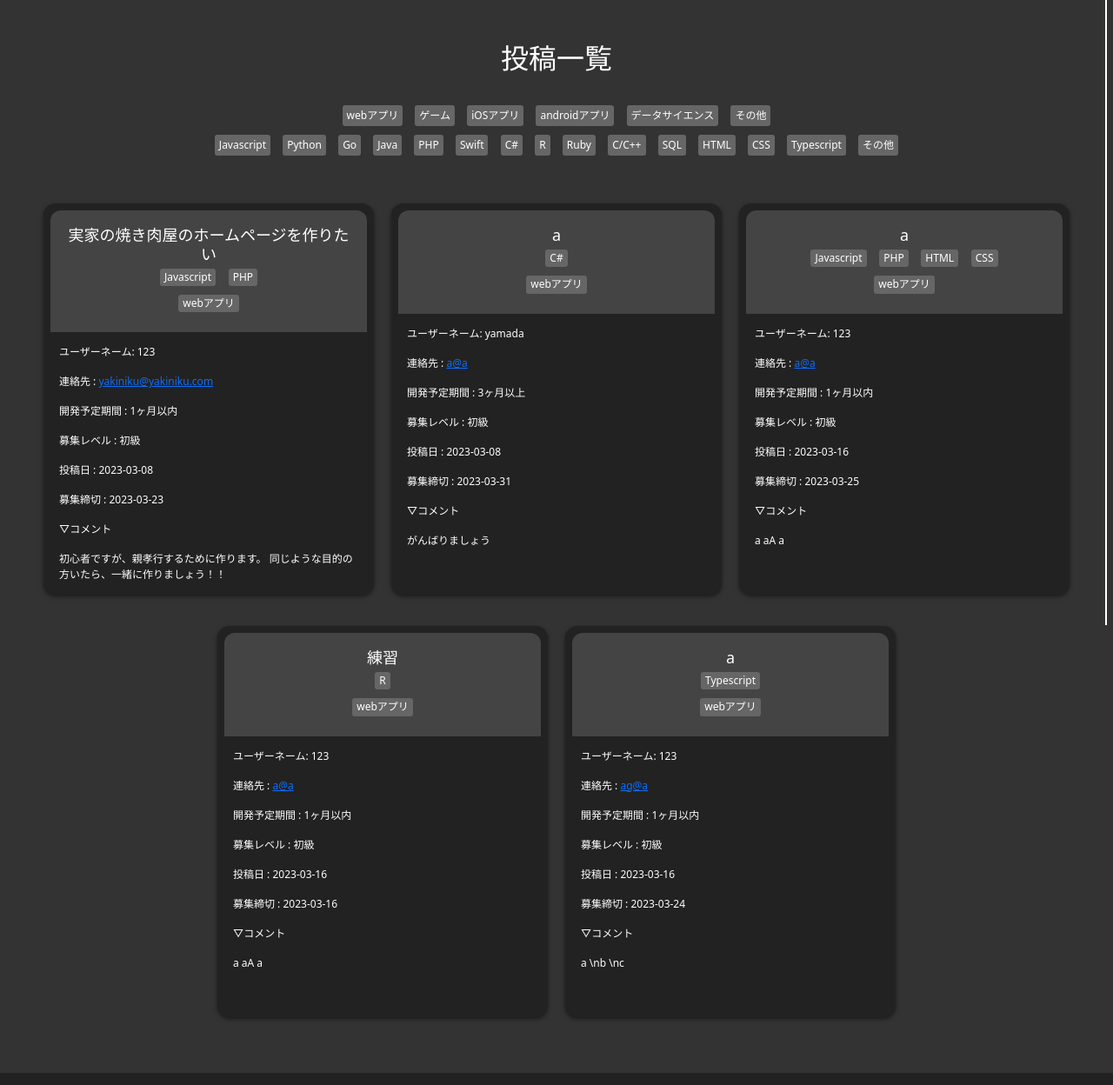
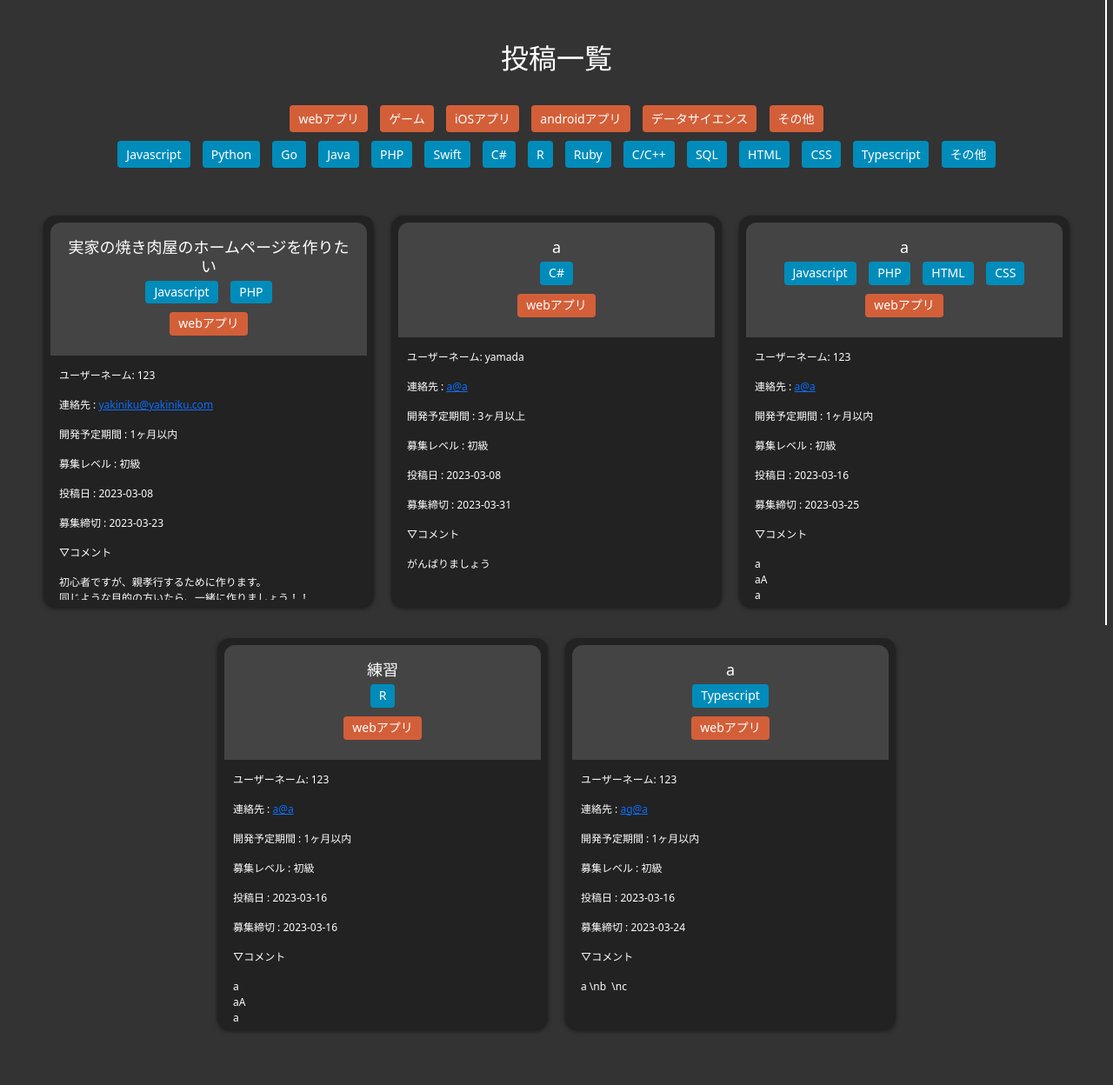
Before and after one commit to ryuji66/s02_teamroom, a Flask app: a page that uses templates/layout.html in a window 1280 px wide. Shown: the part 88-1336 px from the top of the page at 87% size. Run offline with Flask 2, Linux system fonts and the light colour scheme; some libraries are stand-ins or nearby versions.

Commit message:
改行できるようにしました（りゅーじ）

```diff
--- a/static/styles.css
+++ b/static/styles.css
@@ -180,6 +180,7 @@ h2:before {
 }
 h2:after {
   right: 7px;
+}
 
 /* これより下 button.cssにあったやつ */
 
@@ -227,3 +228,9 @@ h2:after {
 .button_stop:hover {
   background-color: #777777;
 }
+
+.comment{
+  white-space: pre-wrap;
+  width: inherit;
+  word-wrap: break-word;
+}
--- a/templates/index.html
+++ b/templates/index.html
@@ -38,7 +38,7 @@
                 <p>投稿日 : {{ entry.day_posted }}</p>
                 <p>募集締切 : {{ entry.day_end }}</p>
                 <p>▽コメント</p>
-                <p>{{ entry.body }}</p>
+                <p class="comment">{{ entry.body }}</p>
             </div>
         </div>
    {% endfor %}
--- a/templates/index_language.html
+++ b/templates/index_language.html
@@ -38,7 +38,7 @@
             <p>投稿日 : {{ entry.day_posted }}</p>
             <p>募集締切 : {{ entry.day_end }}</p>
             <p>▽コメント</p>
-            <p>{{ entry.body }}</p>
+            <p class="comment">{{ entry.body }}</p>
         </div>
     </div>
 {% endfor %}
--- a/templates/index_tag.html
+++ b/templates/index_tag.html
@@ -37,8 +37,8 @@
             <p>募集レベル : {{ entry.level }}</p>
             <p>投稿日 : {{ entry.day_posted }}</p>
             <p>募集締切 : {{ entry.day_end }}</p>
-            <p>▽コメント</p>
-            <p>{{ entry.body }}</p>
+            <p >▽コメント</p>
+            <p class="comment">{{ entry.body }}</p>
         </div>
     </div>
 {% endfor %}
--- a/templates/input.html
+++ b/templates/input.html
@@ -1,6 +1,8 @@
 {% extends "layout.html" %}
 
 {% block title %}
+    <link rel="stylesheet" type="text/css" href="{{ url_for('static', filename='styles.css') }}">
+    <link rel="stylesheet" type="text/css" href="{{ url_for('static', filename='button.css') }}">
     Input
 {% endblock %}
 
--- a/templates/layout.html
+++ b/templates/layout.html
@@ -9,7 +9,7 @@
         <meta name="viewport" content="initial-scale=1, width=device-width">
 
         <link rel="stylesheet" type="text/css" href="{{ url_for('static', filename='styles.css') }}">
-        <link rel="stylesheet" type="text/css" href="{{ url_for('static', filename='button.css') }}">
+
 
         <!-- bootstrap使うために必要　http://getbootstrap.com/docs/5.2/ -->
         <link href="https://cdn.jsdelivr.net/npm/bootstrap@5.2.3/dist/css/bootstrap.min.css" rel="stylesheet" integrity="sha384-rbsA2VBKQhggwzxH7pPCaAqO46MgnOM80zW1RWuH61DGLwZJEdK2Kadq2F9CUG65" crossorigin="anonymous">
--- a/templates/mypage.html
+++ b/templates/mypage.html
@@ -31,7 +31,7 @@
             <p>投稿日 : {{ entry.day_posted }}</p>
             <p>募集締切 : {{ entry.day_end }}</p>
             <p>▽コメント</p>
-            <p>{{ entry.body }}</p>
+            <p class="comment">{{ entry.body }}</p>
         </div>
         <div class="box-footer">
             <h2>
```
Also changed, not shown: board.db, 2 other files.
